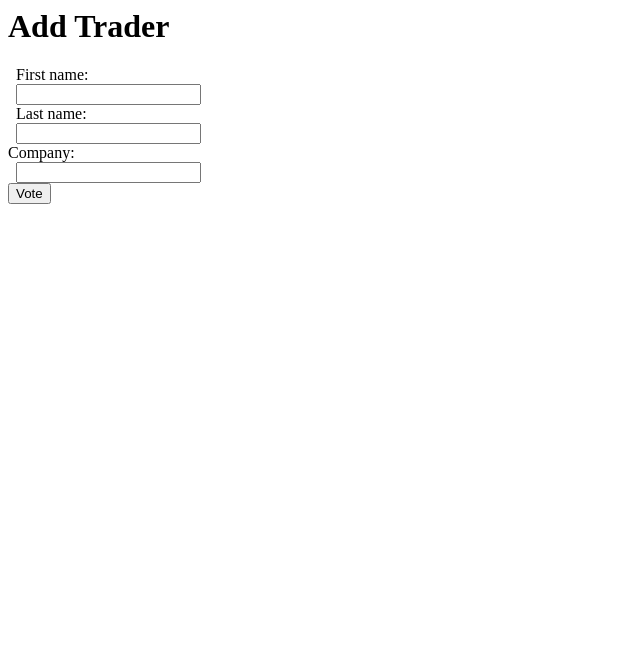
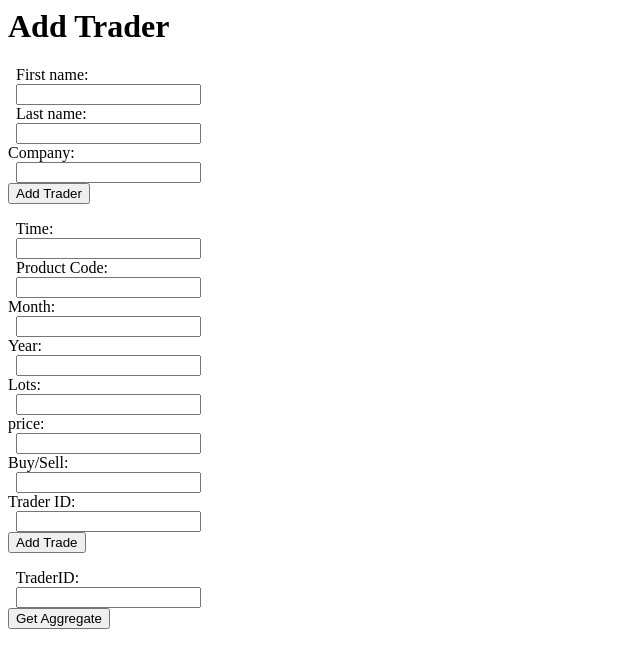
Before and after one commit to brennangw/fss, a Django app: page /hw1/ in a window 1280 px wide. Shown: the top 668 px of the page, without its empty margins (0-640 px from the left). Run offline with Django 3.2, Linux system fonts and the light colour scheme.

Commit message:
added functionality

```diff
--- a/proj/hw1/models.py
+++ b/proj/hw1/models.py
@@ -22,9 +22,8 @@ class Clients(models.Model):
 
 class Trades(models.Model):
     time = models.DateTimeField(blank=True, null=True)
-    symbol = models.TextField(blank=True, null=True)
-    product_code = models.IntegerField(blank=True, null=True)
-    month_code = models.IntegerField(blank=True, null=True)
+    product_code = models.TextField(blank=True, null=True)
+    month_code = models.TextField(blank=True, null=True)
     year = models.IntegerField(blank=True, null=True)
     lots = models.IntegerField(blank=True, null=True)
     price = models.IntegerField(blank=True, null=True)
--- a/proj/hw1/templates/hw1/index.html
+++ b/proj/hw1/templates/hw1/index.html
@@ -11,5 +11,42 @@
   Company:<br>
   <input type="text" name="company">
   <br>
-  <input type="submit" value="Vote" />
+  <input type="submit" value="Add Trader" />
 </form>
+
+<form action="/hw1/addtrade/" method="post">
+{% csrf_token %}
+  Time:<br>
+  <input type="text" name="time">
+  <br>
+  Product Code:<br>
+  <input type="text" name="product">
+  <br>
+  Month:<br>
+  <input type="text" name="month">
+  <br>
+  Year:<br>
+  <input type="number" name="year">
+  <br>
+  Lots:<br>
+  <input type="number" name="lots">
+  <br>
+  price:<br>
+  <input type="number" name="price">
+  <br>
+  Buy/Sell:<br>
+  <input type="text" name="sign">
+  <br>
+  Trader ID:<br>
+  <input type="number" name="trader">
+  <br>
+  <input type="submit" value="Add Trade" />
+</form>
+
+<form action="/hw1/aggregate/" method="post">
+{% csrf_token %}
+  TraderID:<br>
+  <input type="text" name="traderid">
+  <br>
+  <input type="submit" value="Get Aggregate" />
+</form>
--- a/proj/hw1/views.py
+++ b/proj/hw1/views.py
@@ -2,6 +2,9 @@ from django.shortcuts import get_object_or_404, render
 from django.http import HttpResponseRedirect, HttpResponse
 from django.core.urlresolvers import reverse
 from .models import Clients, Trades
+import csv
+from django.db import connection
+
 
 # Create your views here.
 
@@ -19,7 +22,32 @@ def addtrader(request):
     return render(request, 'hw1/index.html')
 
 def addtrade(request):
+
+    time=request.POST['time']
+    product=request.POST['product']
+    month=request.POST['month']
+    year=request.POST['year']
+    lots=request.POST['lots']
+    price=request.POST['price']
+    sign=request.POST['sign']
+    trader= Clients.objects.get(id=request.POST['trader'])
+
+    new = Trades(time = time, product_code = product, month_code = month, year = year, lots = lots, price = price, buy_or_sell = sign, trader = trader)
+    new.save()
+
     return render(request, 'hw1/index.html')
 
 def aggregate(request):
-    return render(request, 'hw1/index.html')
+
+    traderid=request.POST['traderid']
+    cursor=connection.cursor()
+    cursor.execute("select CONCAT(product_code,month_code,year),sum(lots*buy_or_sell) from trades where trader= %s group by product_code, month_code, year",[traderid])
+    aggregate_position = cursor.fetchall()
+
+    response = HttpResponse(content_type='text/csv')
+    response['Content-Disposition'] = 'attachment; filename=“aggregate.csv"'
+    writer = csv.writer(response)
+    for i in range(len(aggregate_position)):
+        writer.writerow(aggregate_position[i])
+
+    return response
```
Also changed, not shown: 2 other files.
